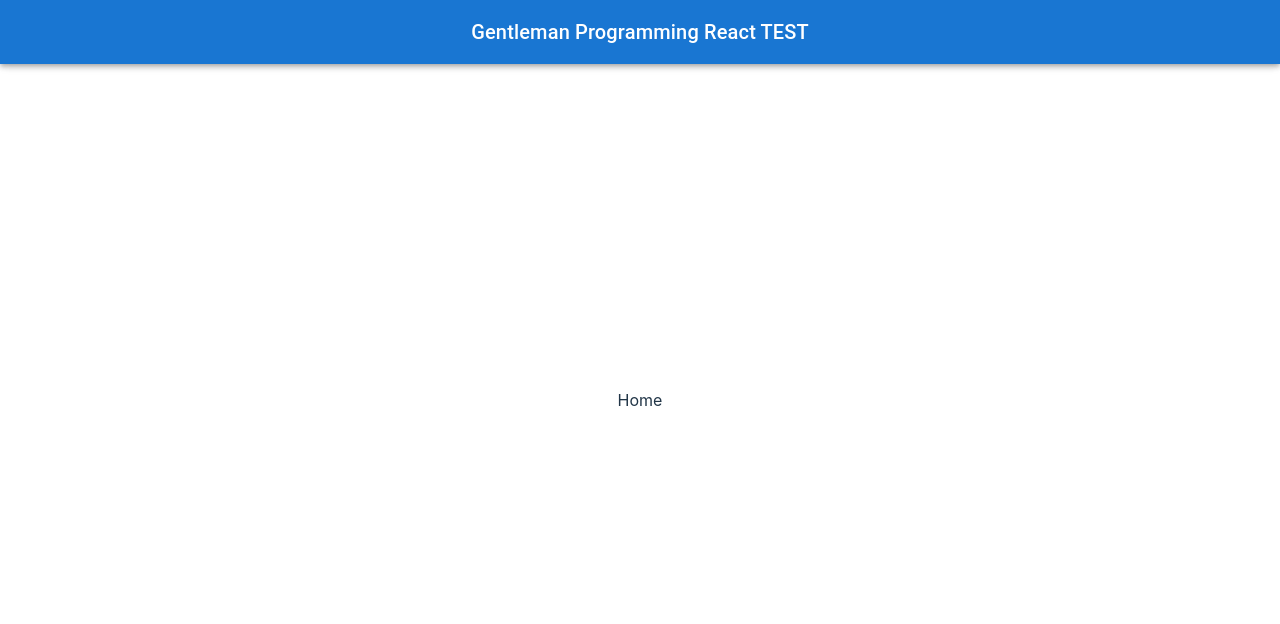
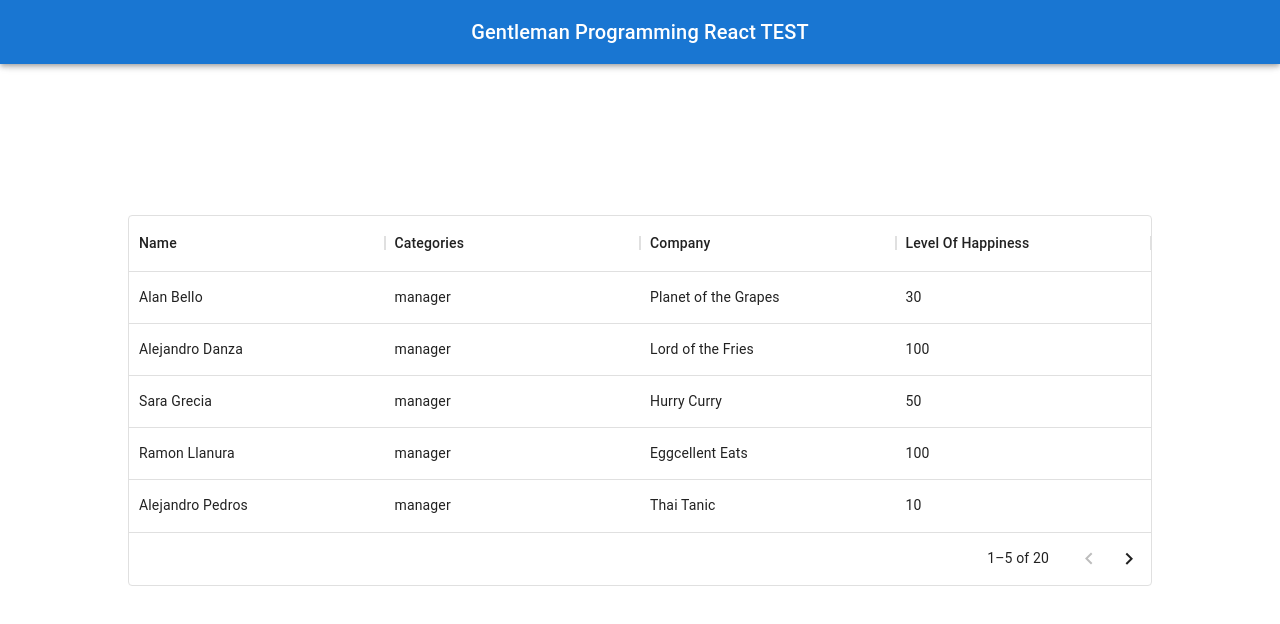
Before and after one commit to Alountk/GP_TEST, a React (Vite) app: page / in a window 1280 px wide. Shown: the top 624 px of the page. Built offline with nearby package versions, Linux system fonts and the light colour scheme.

Commit message:
table and styles working

```diff
--- a/package.json
+++ b/package.json
@@ -13,6 +13,7 @@
     "@emotion/styled": "^11.10.4",
     "@mui/icons-material": "^5.10.3",
     "@mui/material": "^5.10.4",
+    "@mui/x-data-grid": "^5.17.1",
     "install": "^0.13.0",
     "react": "^18.2.0",
     "react-dom": "^18.2.0",
@@ -22,6 +23,7 @@
     "@types/node": "^18.7.16",
     "@types/react": "^18.0.17",
     "@types/react-dom": "^18.0.6",
+    "@types/styled-components": "^5.1.26",
     "@vitejs/plugin-react": "^2.1.0",
     "typescript": "^4.6.4",
     "vite": "^3.1.0"
--- a/src/App.css
+++ b/src/App.css
@@ -1,5 +1,4 @@
 #root {
-  max-width: 1280px;
   margin: 0 auto;
   padding: 2rem;
   text-align: center;
--- a/src/App.tsx
+++ b/src/App.tsx
@@ -1,13 +1,16 @@
 import './App.css'
 import { Navbar } from './components'
 import { Home } from './pages'
+import { LayoutContainer } from './styled-components'
 
 function App() {
 
   return (
     <>
         <Navbar />
-        <Home />
+        <LayoutContainer>
+            <Home />
+        </LayoutContainer>
     </>
   )
 }
--- a/src/index.css
+++ b/src/index.css
@@ -6,7 +6,7 @@
 
   color-scheme: light dark;
   color: rgba(255, 255, 255, 0.87);
-  background-color: #242424;
+  background-color: #ffffff;
 
   font-synthesis: none;
   text-rendering: optimizeLegibility;
--- a/src/pages/Home/Home.tsx
+++ b/src/pages/Home/Home.tsx
@@ -1,10 +1,52 @@
 import React from 'react'
+import { DataGrid, GridRenderCellParams } from '@mui/x-data-grid'
+import { People } from '@/data';
 
-export interface HomeInterface {}
+export interface HomeInterface {
+}
 
 const Home: React.FC<HomeInterface> = () => {
+    const pageSize = 5;
+    const columns = [
+        {
+            field: 'name',
+            headerName: 'Name',
+            flex: 1,
+            minWidth: 150,
+            renderCell: (params: GridRenderCellParams) => <>{params.value}</>
+        },
+        {
+            field: 'category',
+            headerName: 'Categories',
+            flex: 1,
+            minWidth: 150,
+            renderCell: (params: GridRenderCellParams) => <>{params.value}</>
+        },
+        {
+            field: 'company',
+            headerName: 'Company',
+            flex: 1,
+            minWidth: 150,
+            renderCell: (params: GridRenderCellParams) => <>{params.value}</>
+        },
+        {
+            field: 'levelOfHappiness',
+            headerName: 'Level Of Happiness',
+            flex: 1,
+            minWidth: 150,
+            renderCell: (params: GridRenderCellParams) => <>{params.value}</>
+        },
+    ]
   return (
-    <div>Home</div>
+    <DataGrid
+        disableColumnSelector
+        disableSelectionOnClick
+        autoHeight
+        rowsPerPageOptions={[pageSize]}
+        rows={People}
+        getRowId={(row: any) => row.id}
+        {...{pageSize, columns}}
+    />
   )
 }
 
--- /dev/null
+++ b/src/styled-components/index.ts
@@ -0,0 +1 @@
+export * from './layout.styled.component';
--- /dev/null
+++ b/src/styled-components/layout.styled.component.ts
@@ -0,0 +1,22 @@
+import styled from "styled-components";
+
+export const LayoutContainer = styled.div`
+    width: 80vw;
+    /* @media only screen and (min-width: 1421px) {
+        width: 100vw;
+    } */
+
+    @media only screen and (max-width: 1176px) {
+        padding: 12px;
+    }
+
+    &::-webkit-scrollbar {
+        width: 8px;
+        left: 15px;
+    }
+
+    &::-webkit-scrollbar-thumb {
+        background-color: #c9c9c9;
+        border-radius: 16px;
+    }
+`
--- a/vite.config.ts
+++ b/vite.config.ts
@@ -1,6 +1,6 @@
-import { defineConfig } from 'vite'
 import react from '@vitejs/plugin-react'
 import * as path from 'path'
+import { defineConfig } from 'vite'
 
 // https://vitejs.dev/config/
 export default defineConfig({
```
Also changed, not shown: 1 other file (tests, documents, lock files or other folders).
